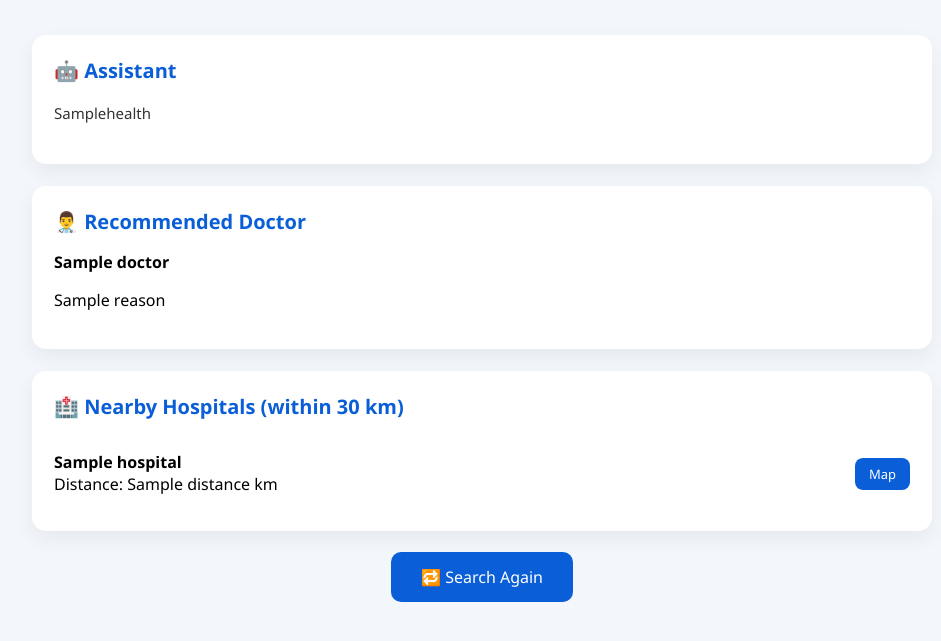
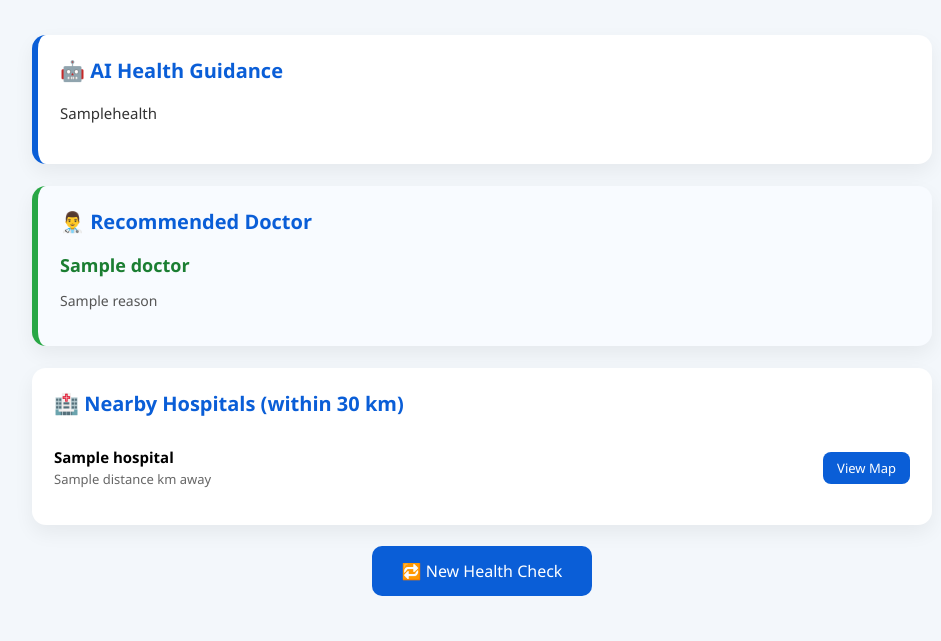
Before and after one commit to subhrat8/ai-health-assistant, a Flask app: template templates/result.html in a window 1280 px wide. Shown: the part 129-770 px from the top of the page, without its empty margins (158-1099 px from the left). Run offline with Flask 3, Linux system fonts and the light colour scheme; the template is opened without the code that fills it: most values are stand-ins (such as "Sample title", 1, 10 or a date in 2020).

Commit message:
Update result.html

```diff
--- a/templates/result.html
+++ b/templates/result.html
@@ -2,7 +2,8 @@
 <html lang="en">
 <head>
     <meta charset="UTF-8">
-    <title>MedAssist AI – Result</title>
+    <title>MedAssist AI – Health Result</title>
+
     <link rel="stylesheet" href="{{ url_for('static', filename='style.css') }}">
 </head>
 
@@ -17,16 +18,16 @@
     </div>
 
     <!-- ASSISTANT -->
-    <div class="card">
-        <h2>🤖 Assistant</h2>
+    <div class="card assistant-card">
+        <h2>🤖 AI Health Guidance</h2>
         <p id="assistant-text">{{ health }}</p>
     </div>
 
     <!-- DOCTOR -->
-    <div class="card doctor-box">
+    <div class="card doctor-card">
         <h2>👨‍⚕️ Recommended Doctor</h2>
-        <p><strong>{{ doctor }}</strong></p>
-        <p>{{ reason }}</p>
+        <p class="doctor-name">{{ doctor }}</p>
+        <p class="doctor-reason">{{ reason }}</p>
     </div>
 
     <!-- HOSPITALS -->
@@ -35,21 +36,19 @@
 
         {% for h in hospitals %}
         <div class="hospital">
-            <div>
-                <strong>{{ h.name }}</strong><br>
-                Distance: {{ h.distance }} km
+            <div class="hospital-info">
+                <strong>{{ h.name }}</strong>
+                <span>{{ h.distance }} km away</span>
             </div>
 
-            <div>
-                <a class="map-btn" href="{{ h.map }}" target="_blank">Map</a>
-            </div>
+            <a class="map-btn" href="{{ h.map }}" target="_blank">View Map</a>
         </div>
         {% endfor %}
     </div>
 
     <!-- SEARCH AGAIN -->
     <div class="search-again">
-        <a href="/">🔁 Search Again</a>
+        <a href="/">🔁 New Health Check</a>
     </div>
 
 </div>
```
